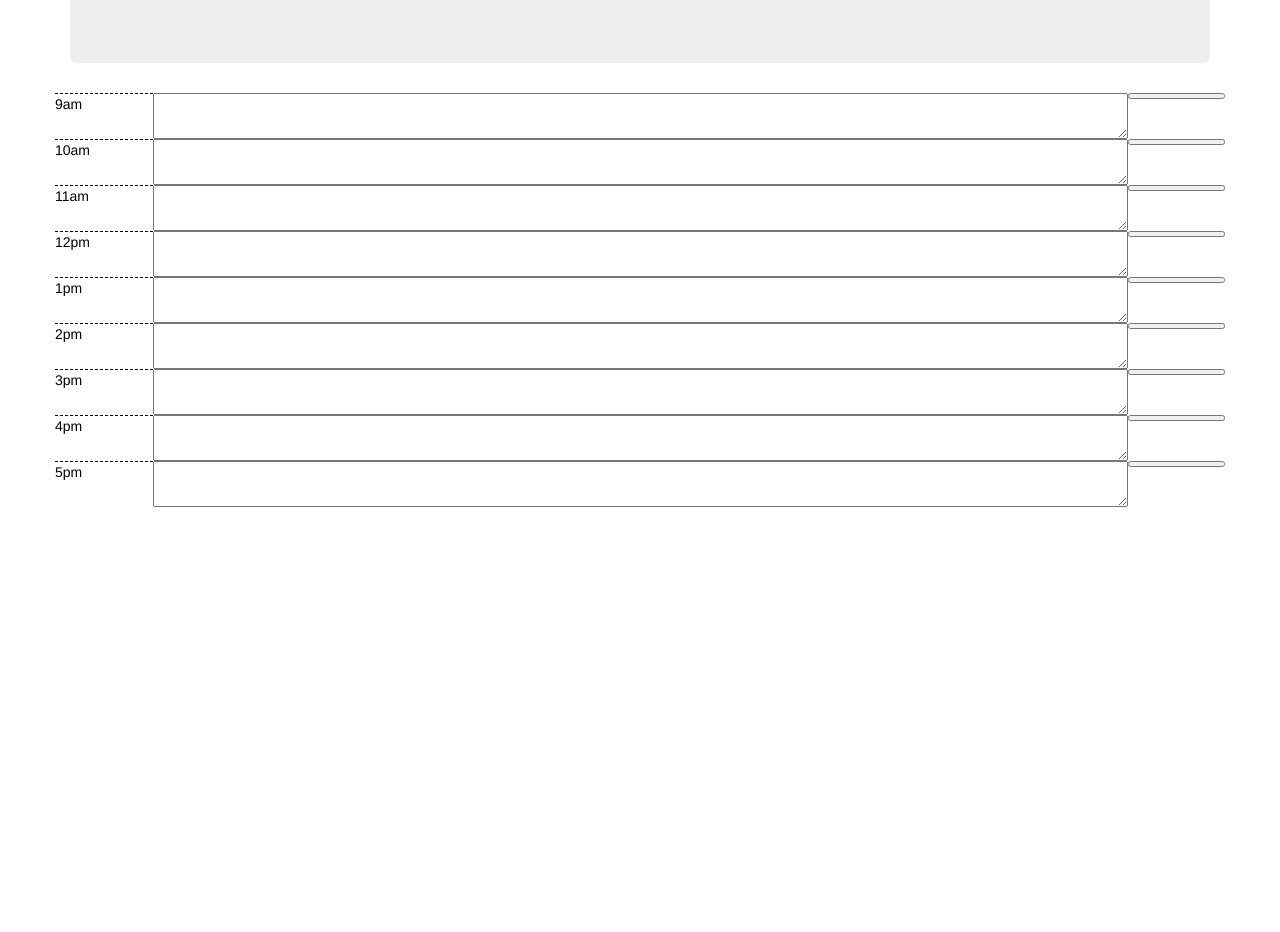
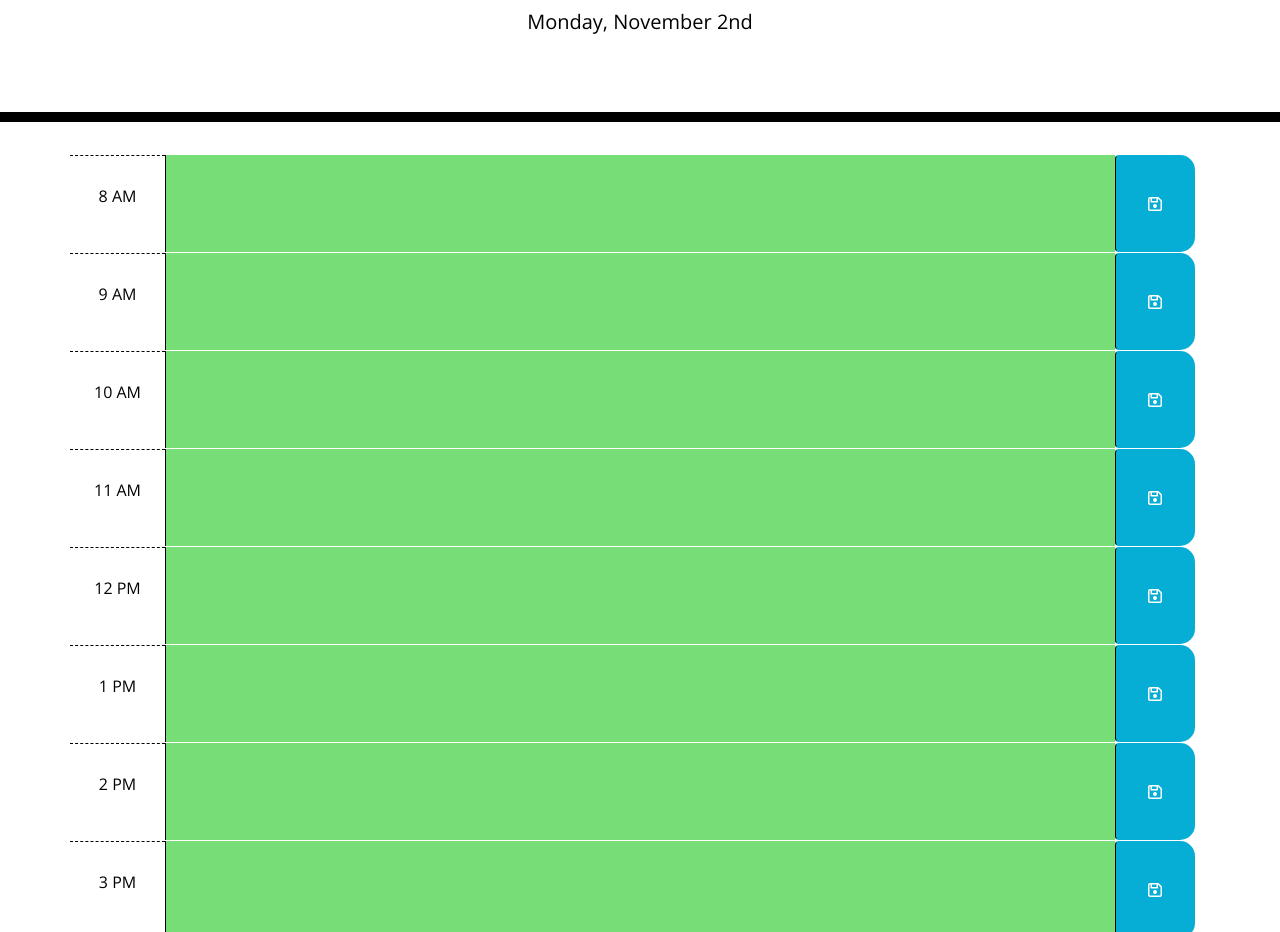
Before and after one commit to pochobs/DayScheduler, a plain HTML site: page index.html in a window 1280 px wide. Shown: the part 182-1114 px from the top of the page. Before the commit the page ends 800 px from the top, so only its background shows below. Drawn offline with nearby package versions, Linux system fonts and the light colour scheme; a web font is replaced by a local one.

Commit message:
Module 5

```diff
--- /dev/null
+++ b/css/style.css
@@ -0,0 +1,71 @@
+body {
+  font-family: 'Open Sans', sans-serif;
+  font-size: 16px;
+  line-height: 1;
+}
+
+textarea {
+  background: transparent;
+  border: none;
+  resize: none;
+  color: #000000;
+  border-left: 1px solid black;
+  padding: 10px;
+}
+
+.jumbotron {
+  text-align: center;
+  background-color: transparent;
+  color: black;
+  border-radius: 0;
+  border-bottom: 10px solid black;
+}
+
+.description{
+  white-space: pre-wrap;
+}
+
+.time-block{
+  text-align: center;
+  border-radius: 15px;
+}
+
+.row {
+  white-space: pre-wrap;
+  height: 100%;
+  border-top: 1px solid white;;
+}
+
+.hour {
+  background-color: #ffffff;
+  color: #000000;
+  border-top: 1px dashed #000000;
+}
+
+.past {
+  background-color: #d3d3d3;
+  color: white;
+}
+
+.present {
+  background-color: #ff6961;
+  color: white;
+}
+
+.future {
+  background-color: #77dd77;
+  color: white;
+}
+
+.saveBtn {
+  border-left: 1px solid black;
+  border-top-right-radius: 15px;
+  border-bottom-right-radius: 15px;
+  background-color: #06AED5;
+  color: white;
+}
+
+.saveBtn i:hover {
+  font-size: 20px;
+  transition: all .3s ease-in-out;
+}
--- a/index.html
+++ b/index.html
@@ -1,107 +1,152 @@
 <!DOCTYPE html>
 <html lang="en">
   <head>
-    <meta charset="UTF-8">
-    <link rel="stylesheet" href="../../Bootcamp/Usar Biblioteca/bootstrap-grid.min.css">
-    <link rel="stylesheet" href="../../Bootcamp/Usar Biblioteca/bootstrap.min.css">
-    <meta name="viewport" content="width=device-width, initial-scale=1.0">
-    <link rel="stylesheet" href="./style.css">
-    <link rel="stylesheet" href="https://cdnjs.cloudflare.com/ajax/libs/open-iconic/1.1.1/font/css/open-iconic-bootstrap.min.css" />
-    <title>Day Scheduler</title>
+    <meta charset="UTF-8" />
+    <meta name="viewport" content="width=device-width, initial-scale=1.0" />
+    <meta http-equiv="X-UA-Compatible" content="ie=edge" />
+    <link
+      rel="stylesheet"
+      href="https://stackpath.bootstrapcdn.com/bootstrap/4.3.1/css/bootstrap.min.css"
+    />
+    <link
+      rel="stylesheet"
+      href="https://use.fontawesome.com/releases/v5.8.1/css/all.css"
+      integrity="sha384-50oBUHEmvpQ+1lW4y57PTFmhCaXp0ML5d60M1M7uH2+nqUivzIebhndOJK28anvf"
+      crossorigin="anonymous"
+    />
+    <link
+      href="https://fonts.googleapis.com/css?family=Open+Sans&display=swap"
+      rel="stylesheet"
+    />
+    <link rel="stylesheet" href="./css/style.css" />
+    <title>Work Day Scheduler</title>
   </head>
+
   <body>
-    <div class="container">
     <header class="jumbotron">
       <h1 class="display-3">Work Day Scheduler</h1>
-            <p class="lead">A Simple Calendar app for scheduling your work day</p>
-            <p class="lead"></p>
-            <h3><span id="timeBlockHolder"></span> </span></h3>
+      <p class="lead">A simple calendar app for scheduling your work day</p>
+      <p id="currentDay" class="lead"></p>
     </header>
-        <div id="10" class="row time-block">
-            <div class="col-lg-1 hour">
-            9am
+    <!-- start grid for workday-->
+    <!--- main container -->
+    <div class="container">
+      <!--- one row for each hour // 3 columns in each row -->
+        <div class="row time-block">
+          <div class="col-1 hour">
+            <p class= "get-hour">8 AM</p>
           </div>
-            <textarea class="description col-lg-10"></textarea>
-            <button class="saveBtn col-lg-1">
-                <span class="oi oi-book mr-2"></span>
-            </button>
+          <textarea class="col-10 task-text">
+          </textarea>
+          <div class="col-1 pl-0 d-flex">
+            <button class="btn saveBtn h-100 w-100"><i class="far fa-save"></i></button>
           </div>
-        <div id="10" class="row time-block">
-            <div class="col-lg-1 hour">
-            10am
         </div>
-            <textarea class="description col-lg-10"></textarea>
-            <button class="saveBtn col-lg-1">
-                <span class="oi oi-book mr-2"></span>
-            </button>
+
+        <div class="row time-block">
+          <div class="col-1 hour">
+            <p class= "get-hour">9 AM</p>
           </div>
-        <div id="10" class="row time-block">
-            <div class="col-lg-1 hour">
-            11am
+          <textarea class="col-10 task-text">
+          </textarea>
+          <div class="col-1 pl-0 d-flex">
+            <button class="btn saveBtn h-100 w-100"><i class="far fa-save"></i></button>
           </div>
-            <textarea class="description col-lg-10"></textarea>
-            <button class="saveBtn col-lg-1">
-                <span class="oi oi-book mr-2"></span>
-            </button>
         </div>
-        <div id="10" class="row time-block">
-            <div class="col-lg-1 hour">
-            12pm
+
+        <div class="row time-block">
+          <div class="col-1 hour">
+            <p class= "get-hour">10 AM</p>
           </div>
-            <textarea class="description col-lg-10"></textarea>
-            <button class="saveBtn col-lg-1">
-                <span class="oi oi-book mr-2"></span>
-            </button>
+          <textarea class="col-10 task-text">
+          </textarea>
+          <div class="col-1 pl-0 d-flex">
+            <button class="btn saveBtn h-100 w-100"><i class="far fa-save"></i></button>
           </div>
-        <div id="10" class="row time-block">
-            <div class="col-lg-1 hour">
-            1pm
         </div>
-            <textarea class="description col-lg-10"></textarea>
-            <button class="saveBtn col-lg-1">
-                <span class="oi oi-book mr-2"></span>
-            </button>
+
+        <div class="row time-block">
+          <div class="col-1 hour">
+            <p class= "get-hour">11 AM</p>
           </div>
-        <div id="10" class="row time-block">
-            <div class="col-lg-1 hour">
-            2pm
+          <textarea class="col-10 task-text">
+          </textarea>
+          <div class="col-1 pl-0 d-flex">
+            <button class="btn saveBtn h-100 w-100"><i class="far fa-save"></i></button>
           </div>
-            <textarea class="description col-lg-10"></textarea>
-            <button class="saveBtn col-lg-1">
-                <span class="oi oi-book mr-2"></span>
-            </button>
         </div>
-        <div id="10" class="row time-block">
-            <div class="col-lg-1 hour">
-            3pm
+
+        <div class="row time-block">
+          <div class="col-1 hour">
+            <p class= "get-hour">12 PM</p>
           </div>
-            <textarea class="description col-lg-10"></textarea>
-            <button class="saveBtn col-lg-1">
-                <span class="oi oi-book mr-2"></span>
-            </button>
+          <textarea class="col-10 task-text">
+          </textarea>
+          <div class="col-1 pl-0 d-flex">
+            <button class="btn saveBtn h-100 w-100"><i class="far fa-save"></i></button>
           </div>
-        <div id="10" class="row time-block">
-            <div class="col-lg-1 hour">
-            4pm
         </div>
-            <textarea class="description col-lg-10"></textarea>
-            <button class="saveBtn col-lg-1">
-                <span class="oi oi-book mr-2"></span>
-            </button>
+
+        <div class="row time-block">
+          <div class="col-1 hour">
+            <p class= "get-hour">1 PM</p>
           </div>
-        <div id="10" class="row time-block">
-            <div class="col-lg-1 hour">
-            5pm
+          <textarea class="col-10 task-text">
+          </textarea>
+          <div class="col-1 pl-0 d-flex">
+            <button class="btn saveBtn h-100 w-100"><i class="far fa-save"></i></button>
           </div>
-            <textarea class="description col-lg-10"></textarea>
-            <button class="saveBtn col-lg-1">
-                <span class="oi oi-book mr-2"></span>
-            </button>
+        </div>
+
+        <div class="row time-block">
+          <div class="col-1 hour">
+            <p class= "get-hour">2 PM</p>
+          </div>
+          <textarea class="col-10 task-text">
+          </textarea>
+          <div class="col-1 pl-0 d-flex">
+            <button class="btn saveBtn h-100 w-100"><i class="far fa-save"></i></button>
+          </div>
+        </div>
+
+        <div class="row time-block">
+          <div class="col-1 hour">
+            <p class= "get-hour">3 PM</p>
+          </div>
+          <textarea class="col-10 task-text">
+          </textarea>
+          <div class="col-1 pl-0 d-flex">
+            <button class="btn saveBtn h-100 w-100"><i class="far fa-save"></i></button>
+          </div>
+        </div>
+
+        <div class="row time-block">
+          <div class="col-1 hour">
+            <p class= "get-hour">4 PM</p>
+          </div>
+          <textarea class="col-10 task-text">
+          </textarea>
+          <div class="col-1 pl-0 d-flex">
+            <button class="btn saveBtn h-100 w-100"><i class="far fa-save"></i></button>
+          </div>
+        </div>
+
+        <div class="row time-block">
+          <div class="col-1 hour">
+            <p class= "get-hour">5 PM</p>
+          </div>
+          <textarea class="col-10 task-text">
+          </textarea>
+          <div class="col-1 pl-0 d-flex">
+            <button class="btn saveBtn h-100 w-100"><i class="far fa-save"></i></button>
+          </div>
         </div>
 
     </div>
-    <script src="./script.js"></script>
-    <script src="../Usar Biblioteca/jquery-3.5.1.min.js"></script>
-    <script src="https://cdn.jsdelivr.net/momentjs/2.12.0/moment.min.js"></script>
+
+    <script src="https://code.jquery.com/jquery-3.4.1.min.js"></script>
+    <script src="https://cdnjs.cloudflare.com/ajax/libs/moment.js/2.24.0/moment.min.js"></script>
+    <script src="https://kit.fontawesome.com/326f1dbfb2.js" crossorigin="anonymous"></script>
+    <script src=./js/script.js></script>
   </body>
 </html>
--- /dev/null
+++ b/js/script.js
@@ -0,0 +1,89 @@
+// show current date at top of page
+var currentDate = moment().format("dddd, MMMM Do");
+$("#currentDay").text(currentDate);
+
+// pulls array of stored tasks for current date only or creates empty list
+var savedTasks = JSON.parse(localStorage.getItem(currentDate)) || [];
+// display saved tasks to page
+var renderTasks = function () {
+
+    // iterates over saved tasks list
+    for (var i=0; i < savedTasks.length; i++) {
+        // for each child of the container div
+        $(".container").children().each(function() {
+            // if get-hour text is equal to the saved tasks hour
+            if ($(this).find(".get-hour").text() === savedTasks[i].hour) {
+                // then add the text from the array into the task-text text area on the page
+                $(this).find(".task-text").val(savedTasks[i].text)
+            }
+        }
+    )}
+    auditTasks();
+};
+
+// save task on save button click
+$(".saveBtn").on("click", function() {
+    // creating saved tasks array
+    var savedTasksArr = [];
+
+    // when clicking on save btn, it saves all tasks to array
+    $(".container").children().each(function() {
+        // saves values in array
+        savedTasksArr.push({
+          text: $(this)
+            .find(".task-text")
+            .val()
+            .trim(),
+          hour: $(this)
+            .find(".get-hour")
+            .text()
+            .trim()
+        })
+    // checks if array has already been saved for current date
+    if (!(localStorage.getItem(currentDate))) {
+        localStorage.setItem(currentDate, JSON.stringify(savedTasksArr));
+    }
+    else {
+        localStorage.removeItem(currentDate);
+        localStorage.setItem(currentDate, JSON.stringify(savedTasksArr));
+        }
+    });
+})
+
+var auditTasks = function () {
+    // get current hour
+    var currentHour = moment().hours()
+    // go through each of the time blocks
+    $(".container").children().each(function() {
+        // grabs hour from page
+        var pageHour = $(this).find(".get-hour").text().trim();
+
+        // grabs only the number
+        var hour = parseInt(pageHour.split(" ")[0]);
+
+        if (hour < 6) {
+            hour = hour+12;
+        }
+
+        //remove any current classes
+        $(this).find(".task-text").removeClass("present");
+        $(this).find(".task-text").removeClass("future");
+        $(this).find(".task-text").removeClass("past");
+
+
+        if (hour === currentHour) {
+            $(this).find(".task-text").addClass("present");
+        }
+
+        else if (hour > currentHour) {
+            $(this).find(".task-text").addClass("future");
+        }
+        else {
+            $(this).find(".task-text").addClass("past");
+        }
+    })
+};
+
+setInterval(auditTasks, ((1000*60))*60);
+
+renderTasks();
--- a/style.css
+++ /dev/null
@@ -1,7 +0,0 @@
-.hour {
-    background-color: transparent;
-    color: black;
-    border-top: 1PX dashed #000000;
-    padding: 0 0 0 0;
-    margin: 0 auto;
-}
```
Also changed, not shown: script.js (deleted, +0 -25 lines), 2 other files. Lines whose indentation alone changed are shown as unchanged.
